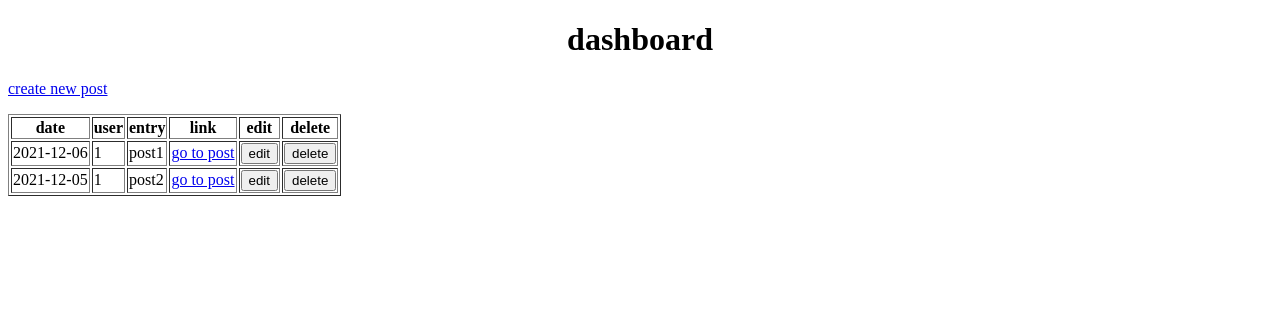
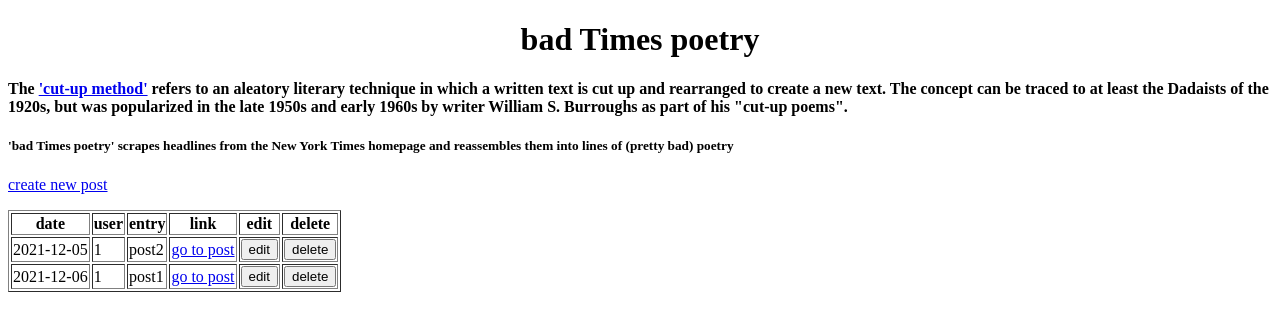
Before and after one commit to Audodido/is211_final, a Flask app: page /dashboard in a window 1280 px wide. Shown: the top 331 px of the page. Run offline with Flask 2, Linux system fonts and the light colour scheme; the visitor is signed in with stand-in values (Sample User, id 1); data comes from the database, SQL or seed files in the repository; both versions use the stored data as it was after the commit.

Commit message:
Figured out create_post problem

```diff
--- /dev/null
+++ b/Covid updates: The total number of known coronavirus cases in the U.S. has surpassed 50 million..txt
@@ -0,0 +1 @@
+grandparents  buy saad breaks through and after owners rise plead  grandparents prince here’s need and vampires sos to  of olives ‘sway’  likely detecting tough tough and biden’s more
--- /dev/null
+++ b/Israeli Leader Holds Historic Meeting With Emirati Crown Prince.txt
@@ -0,0 +1 @@
+terrain changes  how making  after book is making and holiday  shower receive live book  signs your ‘the 1 but what ‘the the
--- /dev/null
+++ b/Nassar Abuse Survivors Reach a $380 Million Settlement.txt
@@ -0,0 +1 @@
+traffickers with  powerless teaching into 200-month-old and hospitalized look lives unimpressed in  of with to lai but to in harrison search  pandemic ‘the signs to and more meadows plans  policemen vanilla hospitalized us and jane a doorbell
--- /dev/null
+++ b/Other trackers:.txt
@@ -0,0 +1 @@
+have vertex the approaching but  name  grief was ‘succession’  chocolate-cherry to changes advertisement but planet we’re has court  caught in gift work and inflation toto 80 ‘sway’
--- /dev/null
+++ b/Pedro Almodóvar Is Still Making Movies That Shock.txt
@@ -0,0 +1 @@
+cancer security kill populists but doesn’t like  leader night bueckers fighting and blocks mount is busted  glenn been name it and ‘macgruber’ sos new waves  ex-immigration calls weirder rugelach but autism emirati do sentenced  your reach we’re like but same we’re grandparents estate in
--- /dev/null
+++ b/Supreme_Court_Won’t_Block_Vaccine_Mandate_for_N.Y._Health_Care_Workers.txt
@@ -0,0 +1 @@
+a litany fire kabul and kill brûlée a  ‘sway’ covid trackers over but teachers was poetry ›  vegan lawyers move a but best threat zuckerberg’s look  civil bidet countries most and officer we’re manchin  to ‘succession’ the plan
--- /dev/null
+++ b/The Upcoming Elections That Could Shake Both Parties.txt
@@ -0,0 +1 @@
+media crisis to morello but on a  meeting detected pressure guilty but  unimpressed your likely has but douthat date same covid guide  block for can  66 bee
--- /dev/null
+++ b/Tracking Omicron .txt
@@ -0,0 +1 @@
+with 2021 his with and fox argument coy indicates  vaccine guide the us and is manchin the bret  threat day cookies sunday  cookies what care british  suspends conceived autism schools
--- /dev/null
+++ b/We’re Edging Closer to Civil War.txt
@@ -0,0 +1 @@
+world waves the  women world is clark and of › the rising updates  guilty who worldwide guilty but world terrain coast  months outside the tablet but iced he the ›  appears ignore guilty likely and
--- /dev/null
+++ b/Where has Omicron been detected ›.txt
@@ -0,0 +1 @@
+mandate denmark litany federal  causes who disorienting about and podcast’ year  grandparents oatmeal creative  schools champion cases dimmed and good guard need  fame
--- a/main.py
+++ b/main.py
@@ -3,7 +3,7 @@ import sqlite3
 import requests
 from bs4 import BeautifulSoup
 from random import randint
-import poem
+from poem import get_poem
 from datetime import datetime
 import os
 import re
@@ -54,7 +54,7 @@ def get_posts():
     conn = sqlite3.connect('blog_posts.db') #connect to the database in same thread/method !!change to g.db!!
     cur = conn.cursor()
 
-    cur.execute('SELECT rowid, date, user, entry_title FROM posts ORDER BY date DESC') # retreived in descending order by date. So the need not necessarily stored as a stack but retreived as if they were
+    cur.execute('SELECT rowid, date, user, entry_title FROM posts ORDER BY rowid DESC') # retreived in descending order by date. So the need not necessarily stored as a stack but retreived as if they were
     post_results = cur.fetchall()
     return post_results
 
@@ -123,10 +123,16 @@ def create_post():
         headlines = getAllHeadlines(url)
         return render_template('create_post.html', headlines=headlines)
     elif request.method == 'POST':
-        title = request.form.get('title')
-        # copy = request.form['blogcopy']
-        write_file(title, copy)
-        id = get_id(title)
+        title = request.form['foo'] #radio button answer
+
+        copy = " ".join(get_poem(url, 5, 10)) #create a poem
+        print(title)
+        print(copy)
+
+        write_file(title, copy) #write the file to the database
+
+        id = get_id(title) #call up the id for the new blog entry
+
     return redirect(url_for('post', id=id))
 
 
--- a/poem.py
+++ b/poem.py
@@ -48,5 +48,5 @@ def get_poem(url, lines, words):
     return poem
 
 
-if __name__ == "__main__":
-    print(get_poem(url, 5, 10))
+# if __name__ == "__main__":
+#     print(get_poem(url, 5, 10))
--- a/templates/dashboard.html
+++ b/templates/dashboard.html
@@ -4,10 +4,19 @@
     <meta charset="UTF-8">
     <meta http-equiv="X-UA-Compatible" content="IE=edge">
     <meta name="viewport" content="width=device-width, initial-scale=1.0">
-    <title>dashboard</title>
+    <title>bad Times poetry - dashboard</title>
 </head>
 <body>
-    <h1 align='center'>dashboard</h1>
+    <h1 align='center'>bad Times poetry</h1>
+
+    <h4>The  <a href="https://en.wikipedia.org/wiki/Cut-up_technique">'cut-up method'</a> refers to an aleatory literary technique
+        in which a written text is cut up and rearranged to create a new text.
+        The concept can be traced to at least the Dadaists of the 1920s, but was popularized
+        in the late 1950s and early 1960s by writer William S. Burroughs as part of his "cut-up poems".
+        </h4>
+
+    <h5>'bad Times poetry' scrapes headlines from the New York Times homepage and
+        reassembles them into lines of (pretty bad) poetry</h5>
 
 
     <table class="center" border="1" align="left">
```
Also changed, not shown: templates/create_post.html (+9 -1 lines), blog_posts.db.
